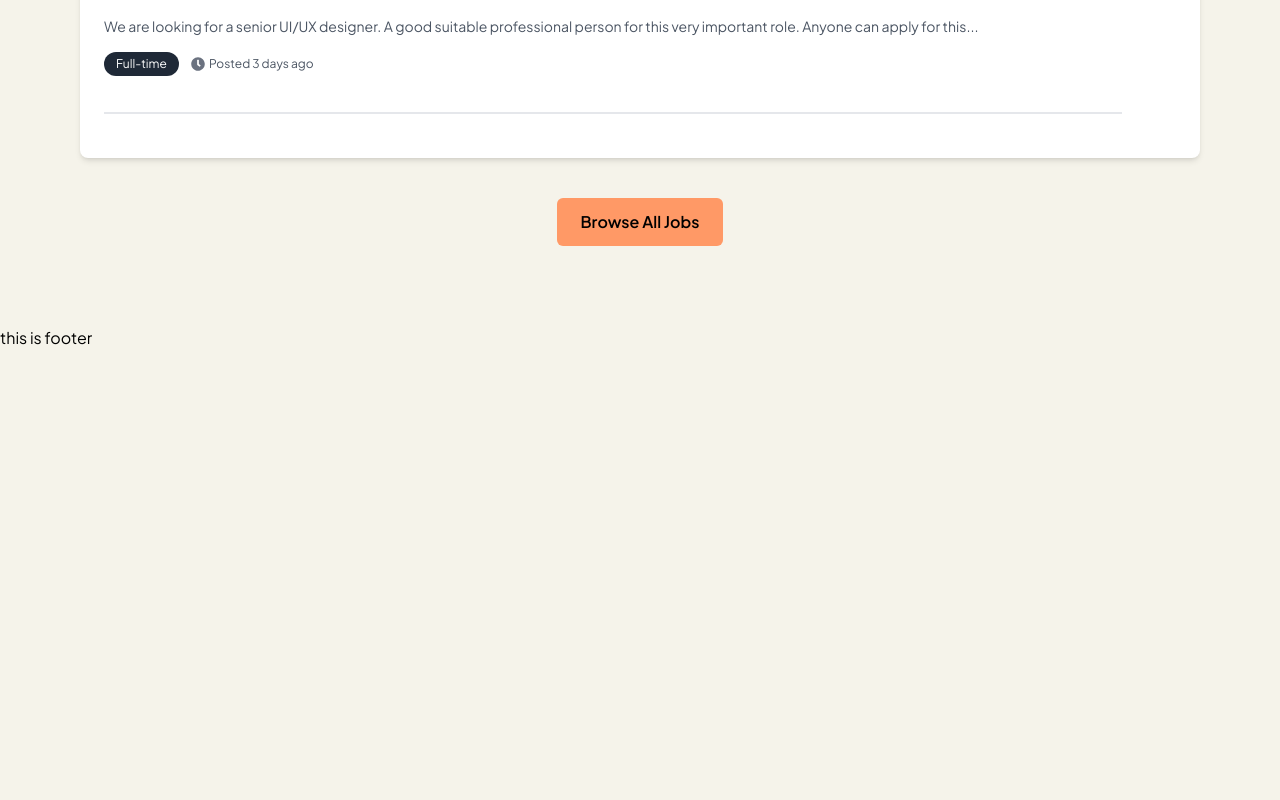
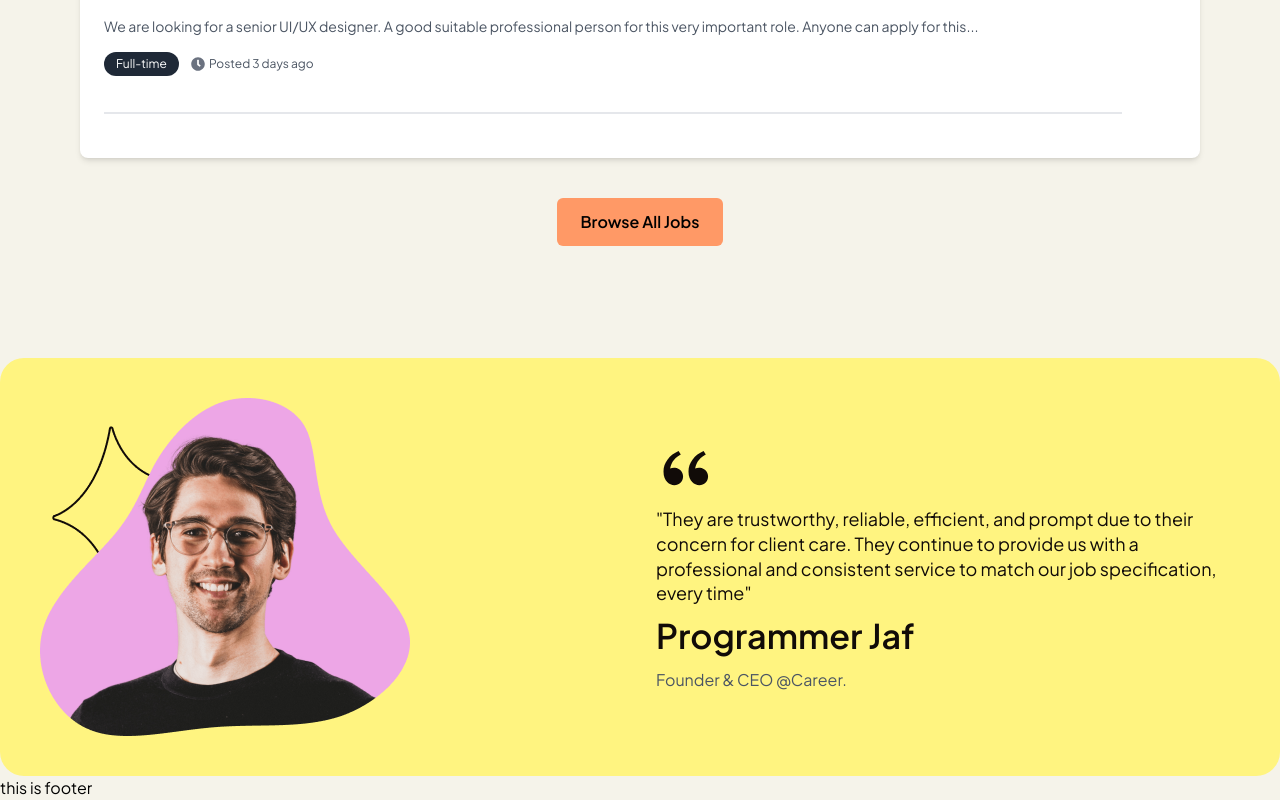
Before and after one commit to programmer-jaf/Career-frontend, a React (Vite) app: page / in a window 1280 px wide. Shown: the part 4809-5609 px from the top of the page. Before the commit the page ends 5159 px from the top, so only its background shows below. Built offline with nearby package versions, Linux system fonts and the light colour scheme.

Commit message:
Add PopularQuote component with quote and image layout

```diff
--- a/src/pages/HomePage.jsx
+++ b/src/pages/HomePage.jsx
@@ -4,6 +4,7 @@ import GetStarted from '../sections/Home/GetStarted'
 import JustGrad from '../sections/Home/JustGrad'
 import DreamCompanies from '../sections/Home/PopularCompanies'
 import LatestJobs from '../sections/Home/LatestJobs'
+import PopularQuote from '../sections/Home/PopularQuote'
 
 const HomePage = () => {
   return (
@@ -13,6 +14,7 @@ const HomePage = () => {
       <JustGrad/>
       <DreamCompanies/>
       <LatestJobs/>
+      <PopularQuote/>
     </div>
   )
 }
--- /dev/null
+++ b/src/sections/Home/PopularQuote.jsx
@@ -0,0 +1,31 @@
+import React from 'react'
+import { RiDoubleQuotesL } from 'react-icons/ri'
+
+const PopularQuote = () => {
+  return (
+    <div className='bg-yellow-primary rounded-3xl container max-w-7xl mx-auto p-6 md:p-10 mt-8'>
+      <div className="flex flex-col md:flex-row items-center justify-between gap-8">
+        {/* Image */}
+        <div className="w-full md:w-1/2">
+          <img
+            src="/image/Highlight.png"
+            alt="quote"
+            className='w-fit h-auto object-contain'
+          />
+        </div>
+
+        {/* Quote */}
+        <div className="w-full md:w-1/2 flex flex-col gap-2">
+          <RiDoubleQuotesL className="text-6xl text-black-primary" />
+          <h4 className='text-p1 text-black-primary leading-snug'>
+            "They are trustworthy, reliable, efficient, and prompt due to their concern for client care. They continue to provide us with a professional and consistent service to match our job specification, every time"
+          </h4>
+          <p className='text-black-primary text-h3-sb font-semibold'>Programmer Jaf</p>
+          <p className='text-gray-600 text-p2'>Founder & CEO @Career.</p>
+        </div>
+      </div>
+    </div>
+  )
+}
+
+export default PopularQuote
```
Also changed, not shown: public/image/Highlight.png (renamed from public/image/Hero/Highlight.png).
